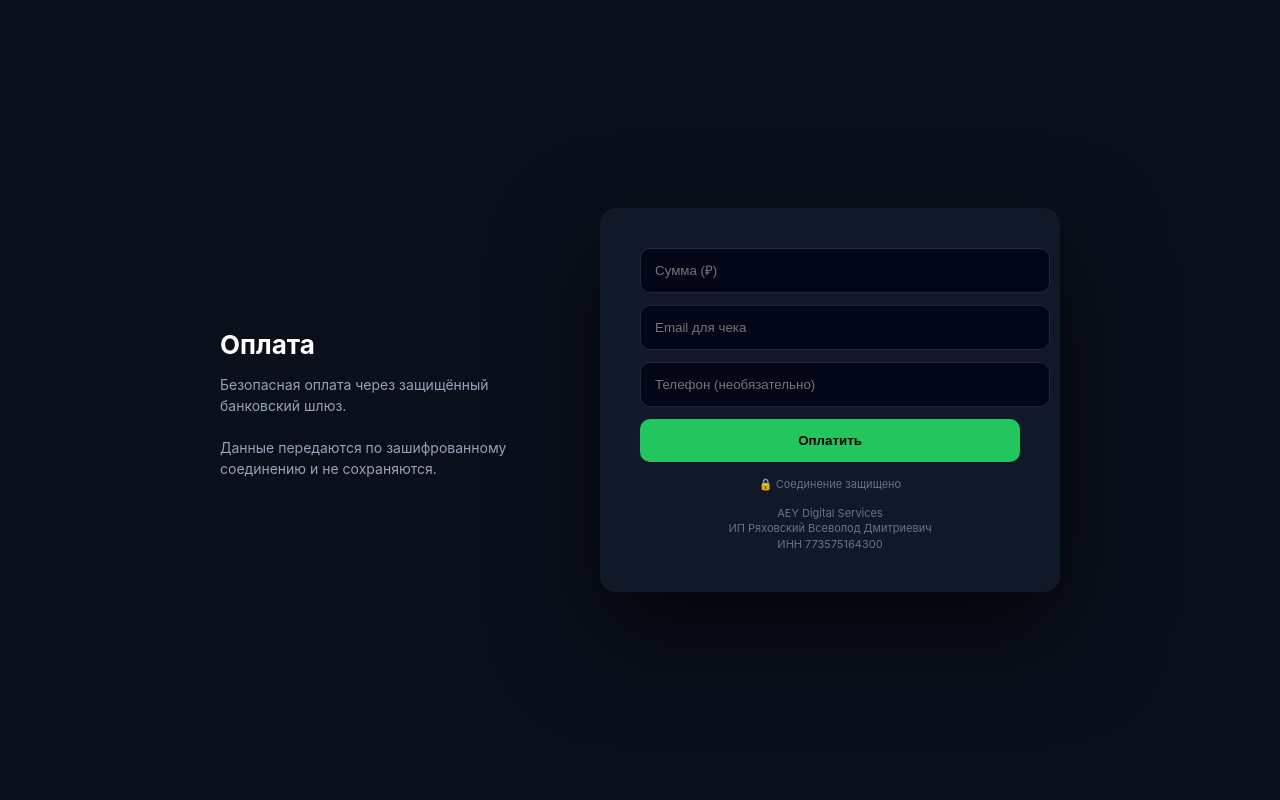
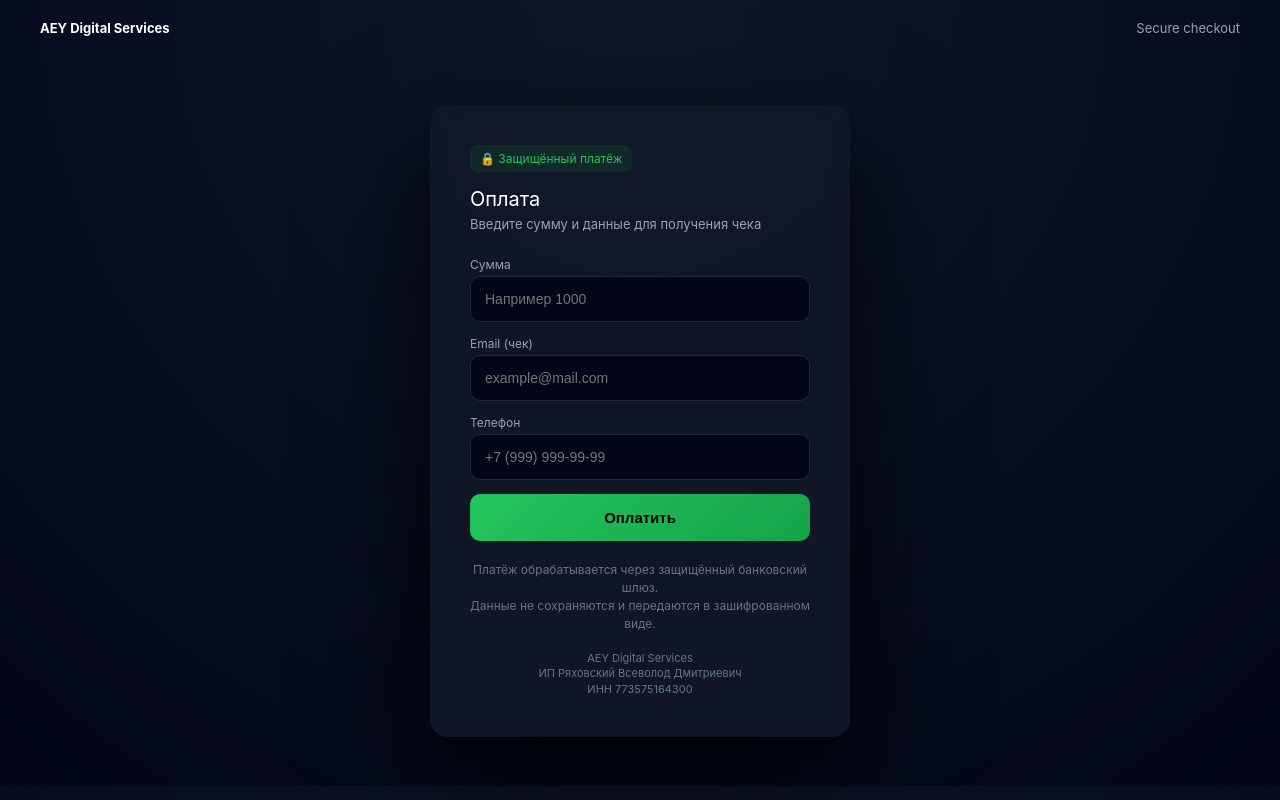
Before and after one commit to sevik2302/payment-server, a website: page public/index.html in a window 1280 px wide. Drawn offline with Linux system fonts and the light colour scheme.

Commit message:
Update index.html

```diff
--- a/public/index.html
+++ b/public/index.html
@@ -3,127 +3,198 @@
 <head>
 <meta charset="UTF-8">
 <meta name="viewport" content="width=device-width, initial-scale=1.0">
-<title>Оплата</title>
+<title>Secure Payment</title>
 
 <style>
+* { box-sizing: border-box; }
+
 body {
   margin: 0;
   font-family: -apple-system, BlinkMacSystemFont, "Segoe UI", Roboto, Arial;
-  background: #0a0f1c;
+  background: radial-gradient(circle at top, #0f172a, #020617);
   color: #fff;
+}
+
+/* HEADER */
+.header {
+  display: flex;
+  justify-content: space-between;
+  padding: 20px 40px;
+  font-size: 13px;
+  color: #94a3b8;
+}
+
+.header strong {
+  color: #fff;
+}
+
+/* CENTER */
+.container {
   display: flex;
   justify-content: center;
   align-items: center;
-  height: 100vh;
+  height: calc(100vh - 70px);
 }
 
-.wrap {
-  display: flex;
-  gap: 60px;
-  align-items: center;
-  max-width: 900px;
+/* CARD */
+.card {
+  width: 420px;
+  background: rgba(17,24,39,0.95);
+  backdrop-filter: blur(10px);
+  border-radius: 18px;
+  padding: 40px;
+  box-shadow: 0 40px 120px rgba(0,0,0,0.9);
 }
 
-.left {
-  max-width: 320px;
+/* BADGE */
+.badge {
+  display: inline-block;
+  padding: 6px 10px;
+  border-radius: 8px;
+  background: rgba(34,197,94,0.1);
+  color: #22c55e;
+  font-size: 12px;
+  margin-bottom: 15px;
 }
 
-.left h2 {
-  font-size: 26px;
-  margin-bottom: 10px;
+/* TITLE */
+.title {
+  font-size: 20px;
+  margin-bottom: 5px;
 }
 
-.left p {
-  color: #94a3b8;
-  font-size: 14px;
-  line-height: 1.5;
+.subtitle {
+  font-size: 13px;
+  color: #9ca3af;
+  margin-bottom: 25px;
 }
 
-.card {
-  width: 380px;
-  background: #111827;
-  padding: 40px;
-  border-radius: 16px;
-  box-shadow: 0 40px 100px rgba(0,0,0,0.7);
+/* INPUTS */
+.input-group {
+  margin-bottom: 14px;
+}
+
+label {
+  display: block;
+  font-size: 12px;
+  color: #94a3b8;
+  margin-bottom: 4px;
 }
 
 input {
   width: 100%;
   padding: 14px;
-  margin-bottom: 12px;
   border-radius: 10px;
   border: 1px solid #1f2937;
   background: #020617;
   color: #fff;
+  font-size: 14px;
   outline: none;
   transition: 0.2s;
 }
 
 input:focus {
   border-color: #22c55e;
+  box-shadow: 0 0 0 2px rgba(34,197,94,0.2);
 }
 
+/* BUTTON */
 button {
   width: 100%;
-  padding: 14px;
+  padding: 15px;
   border-radius: 10px;
   border: none;
-  background: #22c55e;
+  background: linear-gradient(135deg, #22c55e, #16a34a);
+  font-size: 15px;
   font-weight: 600;
   cursor: pointer;
+  transition: 0.2s;
 }
 
 button:hover {
-  background: #16a34a;
+  transform: translateY(-1px);
+  box-shadow: 0 10px 25px rgba(34,197,94,0.35);
 }
 
-.meta {
-  margin-top: 15px;
-  font-size: 11px;
+/* INFO BLOCK */
+.info {
+  margin-top: 20px;
+  font-size: 12px;
   color: #64748b;
   text-align: center;
+  line-height: 1.5;
 }
 
-.company {
-  margin-top: 15px;
+/* FOOTER */
+.footer {
+  margin-top: 18px;
   font-size: 11px;
   color: #64748b;
   text-align: center;
   line-height: 1.4;
 }
 
-@media (max-width: 900px) {
-  .wrap { flex-direction: column; }
+/* MOBILE */
+@media (max-width: 500px) {
+  .card {
+    width: 100%;
+    border-radius: 0;
+    height: 100vh;
+  }
+
+  .container {
+    align-items: stretch;
+  }
 }
 </style>
 </head>
 
 <body>
 
-<div class="wrap">
+<div class="header">
+  <div><strong>AEY Digital Services</strong></div>
+  <div>Secure checkout</div>
+</div>
 
-  <div class="left">
-    <h2>Оплата</h2>
-    <p>
-      Безопасная оплата через защищённый банковский шлюз.<br><br>
-      Данные передаются по зашифрованному соединению и не сохраняются.
-    </p>
-  </div>
+<div class="container">
 
   <div class="card">
 
-    <!-- 🔥 ВАЖНО: обычная HTML форма -->
+    <div class="badge">🔒 Защищённый платёж</div>
+
+    <div class="title">Оплата</div>
+    <div class="subtitle">
+      Введите сумму и данные для получения чека
+    </div>
+
+    <!-- 💥 ФОРМА -->
     <form action="/pay" method="GET">
-      <input type="number" name="amount" placeholder="Сумма (₽)" required>
-      <input type="email" name="email" placeholder="Email для чека" required>
-      <input type="text" name="phone" placeholder="Телефон (необязательно)">
+
+      <div class="input-group">
+        <label>Сумма</label>
+        <input type="number" name="amount" placeholder="Например 1000" required min="1">
+      </div>
+
+      <div class="input-group">
+        <label>Email (чек)</label>
+        <input type="email" name="email" placeholder="example@mail.com" required>
+      </div>
+
+      <div class="input-group">
+        <label>Телефон</label>
+        <input type="text" name="phone" placeholder="+7 (999) 999-99-99">
+      </div>
 
       <button type="submit">Оплатить</button>
+
     </form>
 
-    <div class="meta">🔒 Соединение защищено</div>
+    <div class="info">
+      Платёж обрабатывается через защищённый банковский шлюз.<br>
+      Данные не сохраняются и передаются в зашифрованном виде.
+    </div>
 
-    <div class="company">
+    <div class="footer">
       AEY Digital Services<br>
       ИП Ряховский Всеволод Дмитриевич<br>
       ИНН 773575164300
```
